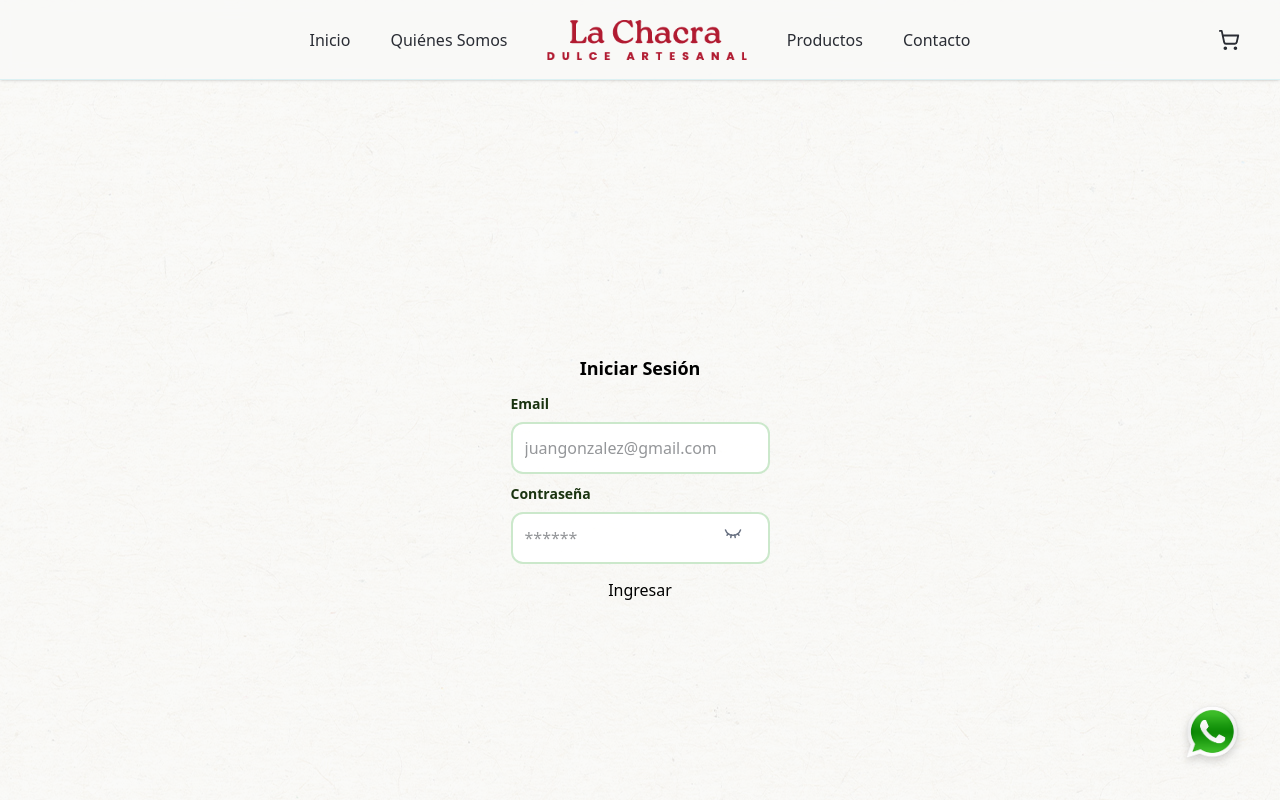
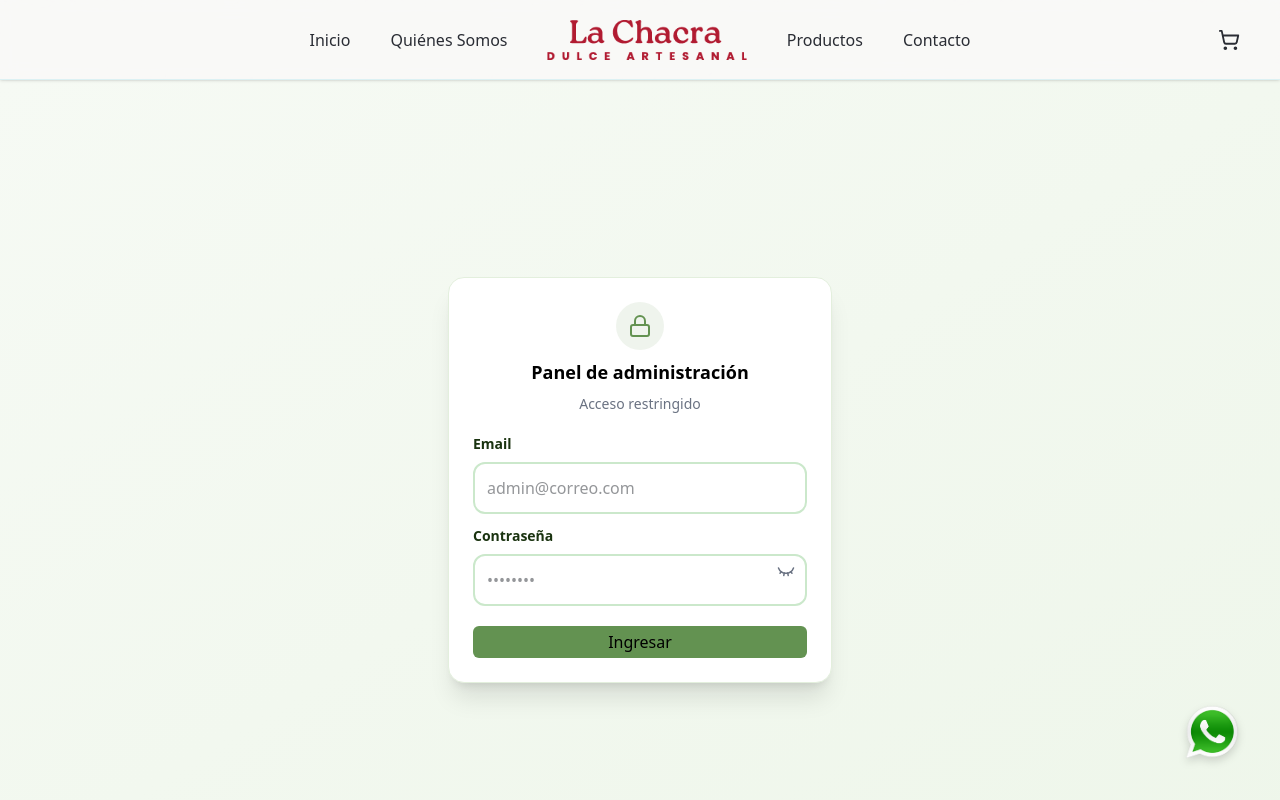
Before and after one commit to FlorenciaRusso9606/la_chacra_project, a Next.js app: page /dashboard-lch-2026/login in a window 1280 px wide. Built offline with nearby package versions, Linux system fonts and the light colour scheme; no server answers.

Commit message:
Refactor: Update admin login form and checkout page. Move routes for status payments

```diff
--- a/app/checkout/page.tsx
+++ b/app/checkout/page.tsx
@@ -8,9 +8,10 @@ import { Button } from "../components/ui/Button";
 import { useCart } from "@/app/providers/CartProvider";
 import toast from "react-hot-toast";
 import api from "@/app/lib/axios";
+import { ShoppingBag } from "lucide-react";
 
 export default function CheckoutForm() {
-  const { items, clearCart } = useCart();
+  const { items, clearCart, totalPrice } = useCart();
 
   const {
     register,
@@ -53,22 +54,64 @@ export default function CheckoutForm() {
   };
 
   return (
-    <form onSubmit={handleSubmit(onSubmit)} className="space-y-6">
+    <div className="min-h-screen bg-[#f7fbf5] flex justify-center px-4 py-10">
+      <div className="w-full max-w-xl">
+
+        {/* Card */}
+        <div className="bg-white rounded-2xl shadow-lg border border-[#e3efdd] p-6 space-y-6">
+
+          {/* Header */}
+          <div className="flex items-center gap-3">
+            <div className="h-10 w-10 rounded-full bg-[#639251]/10 flex items-center justify-center">
+              <ShoppingBag className="text-[#639251]" />
+            </div>
+
+            <div>
+              <h1 className="text-lg font-semibold">Finalizar compra</h1>
+              <p className="text-sm text-gray-500">
+                Completá tus datos para continuar
+              </p>
+            </div>
+          </div>
+
+          {/* Resumen */}
+          <div className="bg-[#f6faf4] rounded-lg p-4 text-sm">
+            <div className="flex justify-between mb-2">
+              <span>Productos</span>
+              <span>{items.length}</span>
+            </div>
+            <div className="flex justify-between font-semibold text-base">
+              <span>Total</span>
+              <span>${totalPrice}</span>
+            </div>
+          </div>
+
+          {/* Form */}
+          <form onSubmit={handleSubmit(onSubmit)} className="space-y-4">
             <Input
               label="Nombre y apellido"
+              placeholder="Juan Pérez"
               {...register("customerName")}
               error={errors.customerName?.message}
             />
 
             <Input
               label="Email"
+              placeholder="juan@email.com"
               {...register("email")}
               error={errors.email?.message}
             />
 
-      <Button type="submit" disabled={isSubmitting || items.length === 0}>
-        {isSubmitting ? "Procesando..." : "Confirmar compra"}
+            <Button
+              type="submit"
+              disabled={isSubmitting || items.length === 0}
+              className="w-full bg-[#639251] hover:bg-[#4f7a3f]"
+            >
+              {isSubmitting ? "Redirigiendo a Mercado Pago..." : "Confirmar compra"}
             </Button>
           </form>
+        </div>
+      </div>
+    </div>
   );
 }
--- a/app/dashboard-lch-2026/login/page.tsx
+++ b/app/dashboard-lch-2026/login/page.tsx
@@ -1,4 +1,5 @@
 "use client";
+
 import { useForm } from "react-hook-form";
 import { zodResolver } from "@hookform/resolvers/zod";
 import api from "../../lib/axios";
@@ -7,16 +8,17 @@ import { useAuth } from "../../providers/AuthProvider";
 import { Admin } from "../../types/admin";
 import { useRouter } from "next/navigation";
 import toast from "react-hot-toast";
-import { Eye, EyeClosed } from "lucide-react";
+import { Eye, EyeClosed, Lock } from "lucide-react";
 import { useState } from "react";
 import { motion } from "framer-motion";
 import { Button } from "@/app/components/ui/Button";
 import { Input } from "@/app/components/Form/Input";
+
 export default function LoginPage() {
   const router = useRouter();
   const { setAdmin } = useAuth();
   const [showPassword, setShowPassword] = useState(false);
-console.log("LOGIN RENDER")
+
   const {
     register,
     handleSubmit,
@@ -34,81 +36,76 @@ console.log("LOGIN RENDER")
       toast.success("Login exitoso");
 
       router.push("/dashboard-lch-2026");
-    } catch (err: any) {
+    } catch {
       toast.error("Credenciales inválidas");
     }
   };
 
   return (
-    <main className="w-full">
-      <div className="min-h-screen flex flex-col items-center justify-center px-4 relative w-full" >
-        <div className="max-w-sm min-h-screen flex items-center justify-center">
-          {/* Motion wrapper */}
+    <main className="min-h-screen w-full flex items-center justify-center bg-gradient-to-br from-[#f6faf4] to-[#eef6ea] px-4">
       <motion.div
-            initial={{ opacity: 0, y: 20 }}
+        initial={{ opacity: 0, y: 25 }}
         animate={{ opacity: 1, y: 0 }}
         transition={{ duration: 0.45, ease: "easeOut" }}
-            style={{ width: "100%" }}
+        className="w-full max-w-sm"
       >
-            {/* Card */}
-            <div className="p-5 rounded-xl w-full flex flex-col gap-3"
-            >
+        <div className="bg-white rounded-2xl shadow-xl border border-[#e3efdd] p-6 flex flex-col gap-5">
 
+          {/* Header */}
+          <div className="flex flex-col items-center gap-2">
+            <div className="h-12 w-12 rounded-full bg-[#639251]/10 flex items-center justify-center">
+              <Lock className="text-[#639251]" />
+            </div>
 
-              <h1 className="text-lg text-center font-bold">
-                Iniciar Sesión
+            <h1 className="text-lg font-semibold">
+              Panel de administración
             </h1>
 
+            <p className="text-sm text-gray-500">
+              Acceso restringido
+            </p>
+          </div>
+
           {/* Form */}
-              <form className="flex flex-col gap-2.5"
-                onSubmit={handleSubmit(onSubmit)}
-              >
+          <form onSubmit={handleSubmit(onSubmit)} className="flex flex-col gap-3">
 
             <Input
               id="email"
               label="Email"
-        placeholder="juangonzalez@gmail.com"
+              placeholder="admin@correo.com"
               error={errors.email?.message}
-        aria-invalid={!!errors.email}
-        aria-describedby={errors.email ? "email-error" : undefined}
               {...register("email")}
             />
+
             <div className="relative">
               <Input
                 id="password"
                 type={showPassword ? "text" : "password"}
                 label="Contraseña"
-    placeholder="******"
+                placeholder="••••••••"
                 error={errors.password?.message}
                 {...register("password")}
               />
 
-  <Button
+              <button
                 type="button"
                 onClick={() => setShowPassword(!showPassword)}
-    className="absolute right-3 top-9 text-gray-500"
+                className="absolute right-3 top-9 text-gray-500 hover:text-gray-700 transition"
               >
                 {showPassword ? <Eye size={18} /> : <EyeClosed size={18} />}
-  </Button>
+              </button>
             </div>
 
-
-
             <Button
-
               type="submit"
-                  color="primary"
               disabled={isSubmitting}
-                  className="font-bold"
-                  aria-busy={isSubmitting}
-                >{isSubmitting ? "Ingresando..." : "Ingresar"}
+              className="mt-2 w-full bg-[#639251] hover:bg-[#4f7a3f]"
+            >
+              {isSubmitting ? "Ingresando..." : "Ingresar"}
             </Button>
-
           </form>
         </div>
       </motion.div>
-        </div>
-      </div>
     </main>
   );
 }
```
Also changed, not shown: app/failure/page.tsx (renamed from app/payment/failure/page.tsx), app/pending/page.tsx (renamed from app/payment/pending/page.tsx), app/success/page.tsx (renamed from app/payment/success/page.tsx). Lines whose indentation alone changed are shown as unchanged.
